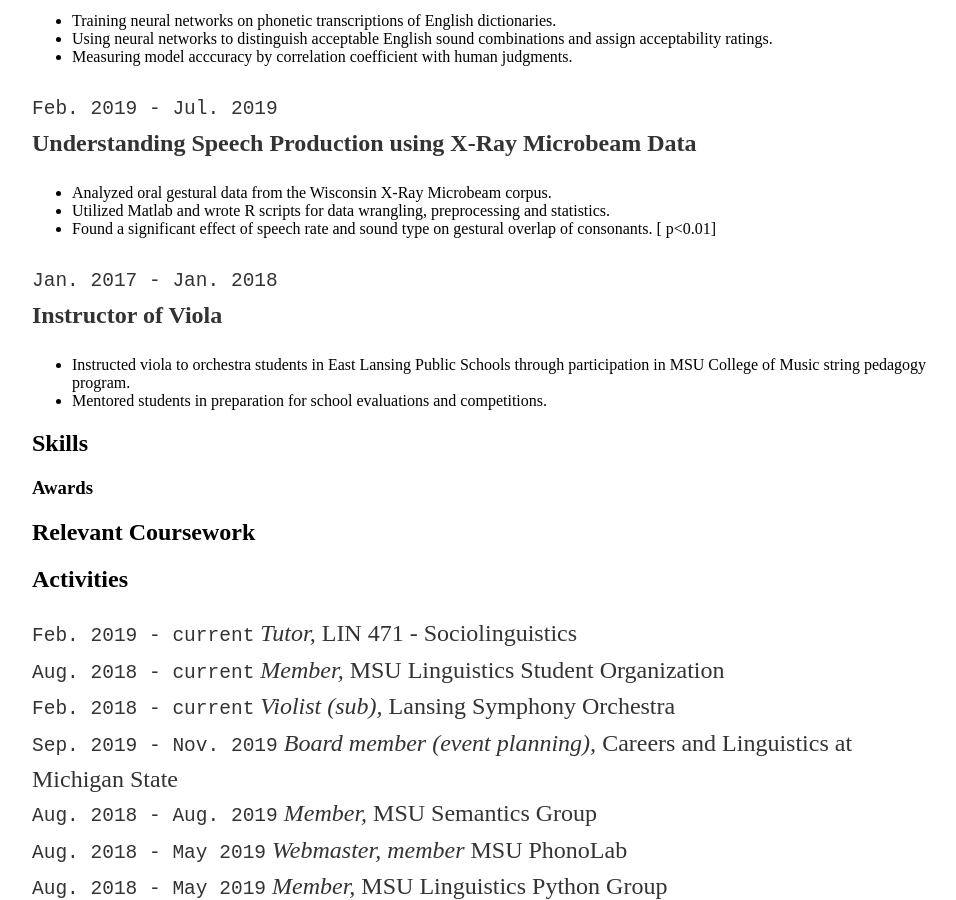
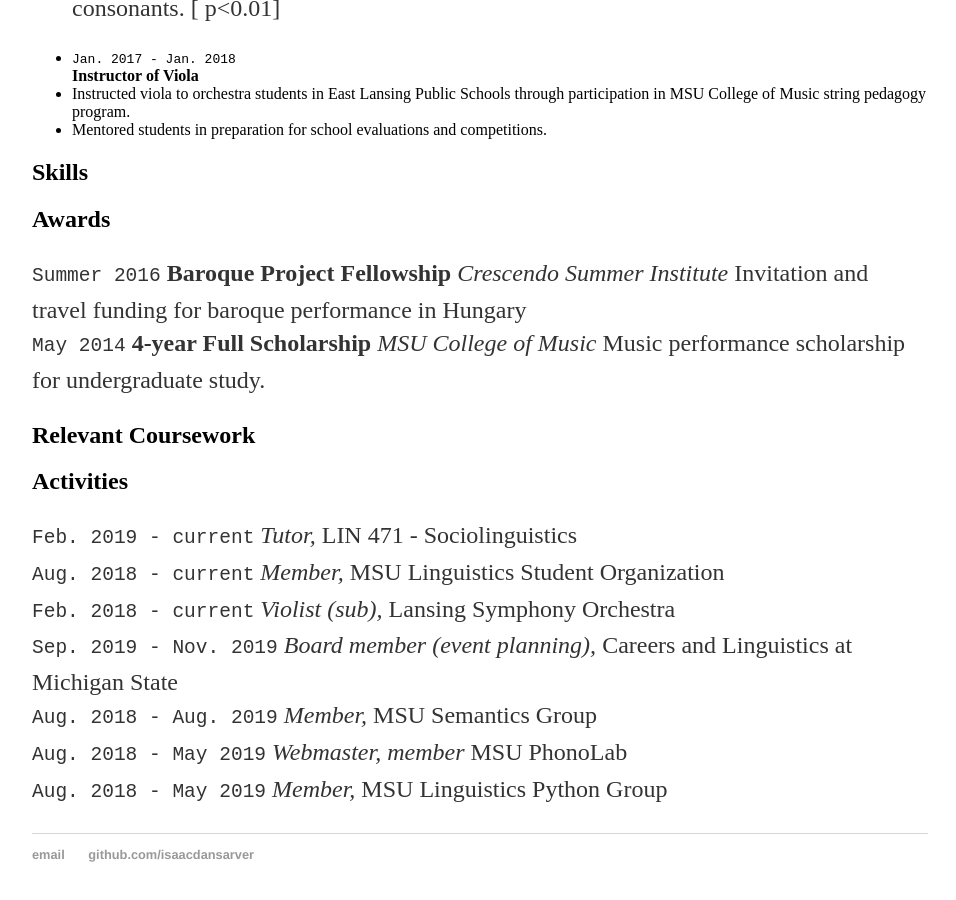
Before and after one commit to isaacdansarver/isaacdansarver.github.io, a Jekyll site: the page built from cv/index.md, in a window 1280 px wide and 900 px high, scrolled down 2064 px. Shown: the whole window, without its empty margins (160-1116 px from the left). Built offline with Jekyll 4.4.1, drawn with Linux system fonts in a browser that asks for light colours.

Commit message:
Update index.md

```diff
--- a/cv/index.md
+++ b/cv/index.md
@@ -27,13 +27,13 @@
 
 
 # Employment
-`Aug. 2019-current`
+* `Aug. 2019-current`
 __Center for Language Teaching Advancement, Michigan State University__
 *Graduate Assistant*
 - Conducting surveys and data analysis to investigate faculty attitudes towards Language for Specific Purposes (LSP) classes (to be presented at the CIBER Business Language Conference March 2020).
 - Weekly office hours to advise students on corpus linguistics and analysis, web portfolios, and phonetics.
 
-`Aug. 2018 - May 2019`
+* `Aug. 2018 - May 2019`
 __Department of Linguistics and Languages, Michigan State University__
 *Research Assistant*
 + Analyzing Different Syntactic Contexts for Zero in Thai
@@ -44,38 +44,38 @@
     - Annotated Scottish English word list recordings in Praat.
     - Visualizing effects of word frequency on lexical decision tasks using statistical models.
 
-`Aug. 2016 - May 2018`
+* `Aug. 2016 - May 2018`
 __Residential Education and Hospitality Services, Michigan State University__
 *Resident Assistant*
 + Planned and directed events for a university neighborhood and increased attendance from 2016 to 2017 by 100 students.
 + Grew number of students attending neighborhood social justice discussion events by 50% in Spring 2017.
 + Provided campus resources and support to on-campus residents.
 
-`Jan. 2017 - May 2018`
+* `Jan. 2017 - May 2018`
 __College of Music, Michigan State University__
 + Organization and maintenance of college music collection.
 + Communication between orchestra faculty, students, and rental music companies.
 
-`Sep. 2016 - May 2018`
+* `Sep. 2016 - May 2018`
 __College of Music, Michigan State University__
 - Preparation of rehearsal spaces and concert venues for MSU Symphony Orchestra
 - Communication with orchestra faculty, students, as well as the venue staff at the local performing arts centers.
 
 # Projects
 
-`Aug. 2019 - current`
+* `Aug. 2019 - current`
 __Phonotactic Learning with Neural Nets__
 - Training neural networks on phonetic transcriptions of English dictionaries.
 - Using neural networks to distinguish acceptable English sound combinations and assign acceptability ratings.
 - Measuring model acccuracy by correlation coefficient with human judgments.
 
-`Feb. 2019 - Jul. 2019`
+* `Feb. 2019 - Jul. 2019`
 __Understanding Speech Production using X-Ray Microbeam Data__
 - Analyzed oral gestural data from the Wisconsin X-Ray Microbeam corpus.
 - Utilized Matlab and wrote R scripts for data wrangling, preprocessing and statistics.
 - Found a significant effect of speech rate and sound type on gestural overlap of consonants. \[ p<0.01]
 
-`Jan. 2017 - Jan. 2018`
+* `Jan. 2017 - Jan. 2018`
 __Instructor of Viola__
 - Instructed viola to orchestra students in East Lansing Public Schools through participation in MSU College of Music string pedagogy program.
 - Mentored students in preparation for school evaluations and competitions.
@@ -84,8 +84,9 @@
 ## Skills
 
 
-### Awards
-
+## Awards
+`Summer 2016` __Baroque Project Fellowship__ *Crescendo Summer Institute*  Invitation and travel funding for baroque performance in Hungary
+`May 2014` __4-year Full Scholarship__ *MSU College of Music* Music performance scholarship for undergraduate study.
 
 ## Relevant Coursework
 
```
